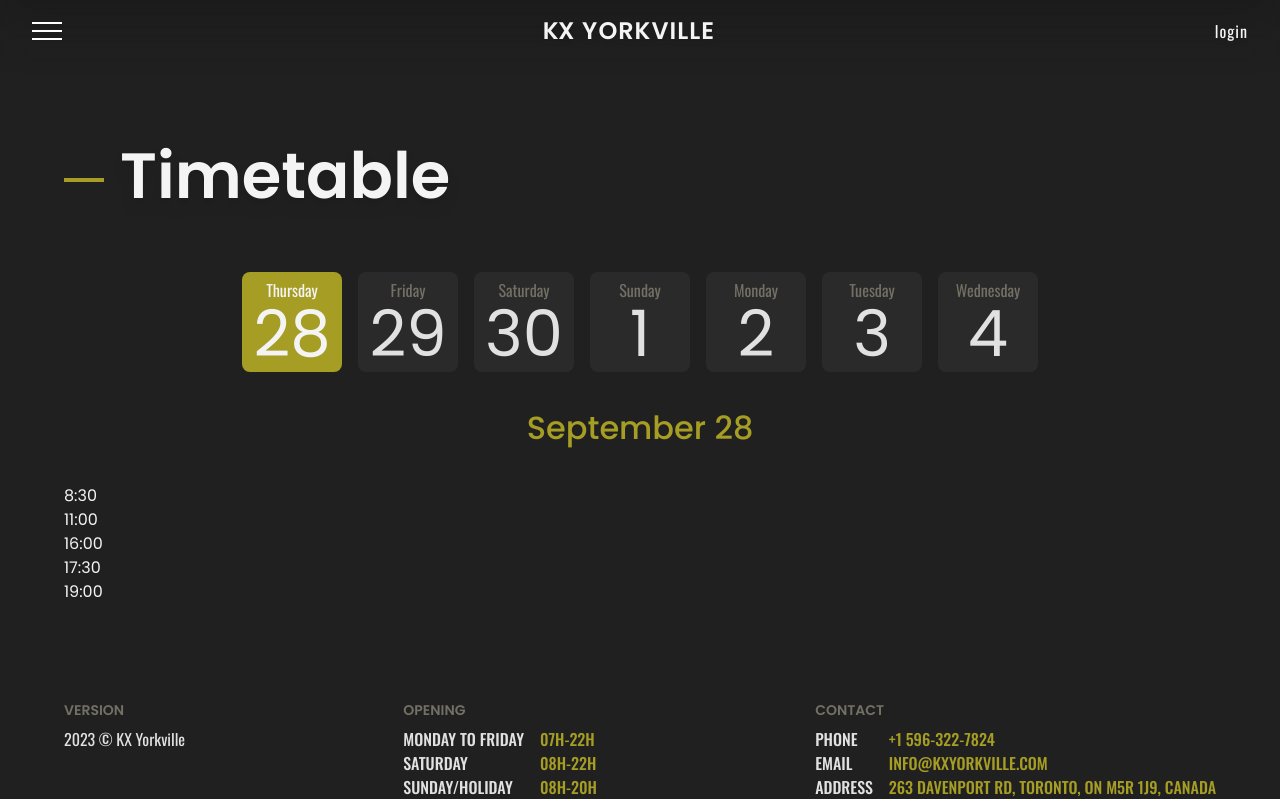
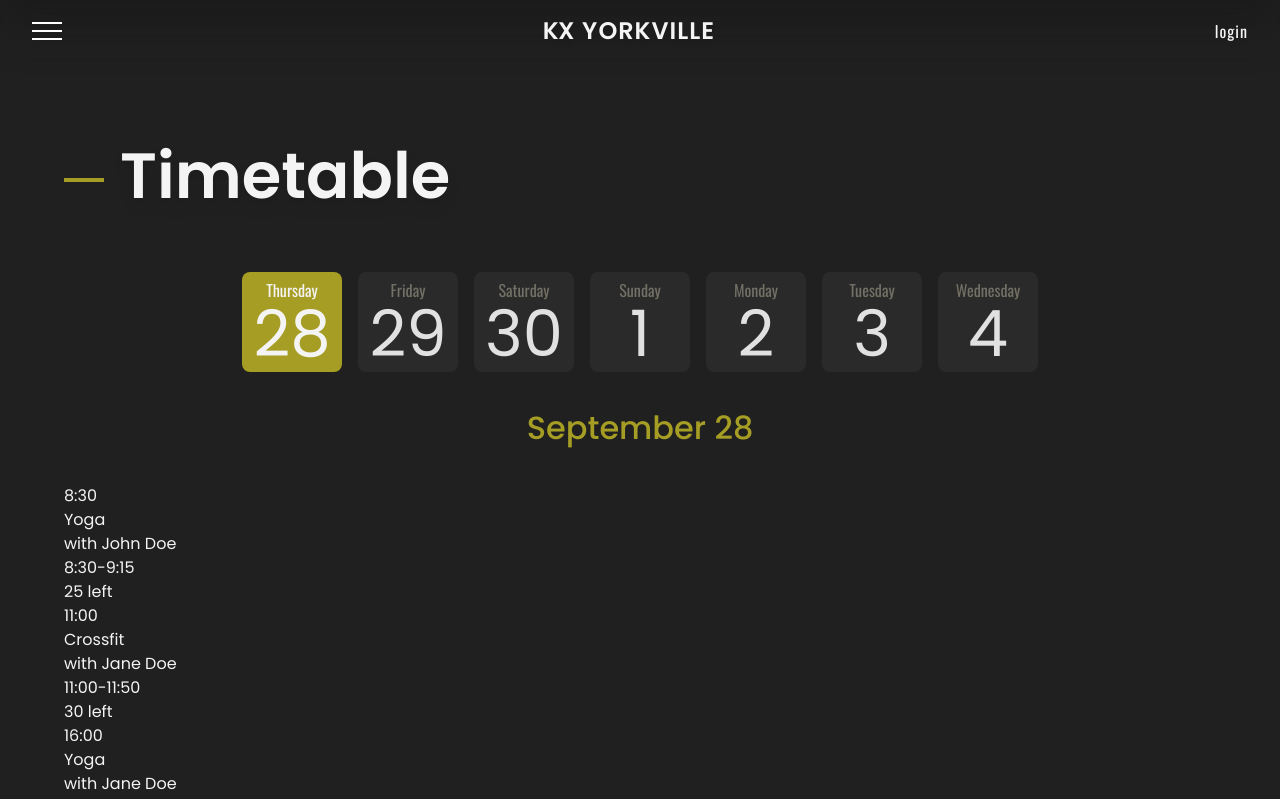
Before and after one commit to TLNRB/kxYorkville, a Vue app in the folder kxYorkville/: page /timetable in a window 1280 px wide. Shown: the top 799 px of the page. Built offline with nearby package versions, Linux system fonts and the light colour scheme.

Commit message:
database places added

```diff
--- a/kxYorkville/src/components/TimetablePage/Timetable.vue
+++ b/kxYorkville/src/components/TimetablePage/Timetable.vue
@@ -7,8 +7,14 @@ const { singleClass } = defineProps(['singleClass'])
   <section>
     <div>
       <p>{{ singleClass.from }}</p>
-      <div></div>
-      <div></div>
+      <div>
+        <p>{{ singleClass.name }}</p>
+        <p>with {{ singleClass.coach }}</p>
+      </div>
+      <div>
+        <p>{{ singleClass.from }}-{{ singleClass.to }}</p>
+        <p>{{ singleClass.size }} left</p>
+      </div>
     </div>
     <div></div>
   </section>
--- a/kxYorkville/src/data/timetableDB.js
+++ b/kxYorkville/src/data/timetableDB.js
@@ -8,28 +8,32 @@ const timetableDB = [
         name: 'Yoga',
         from: '9:00',
         to: '9:45',
-        coach: 'John Doe'
+        coach: 'John Doe',
+        size: 25
       },
       {
         id: 2,
         name: 'Crossfit',
         from: '12:00',
         to: '12:50',
-        coach: 'Jane Doe'
+        coach: 'Jane Doe',
+        size: 30
       },
       {
         id: 3,
         name: 'Crossfit',
         from: '15:00',
         to: '15:50',
-        coach: 'John Doe'
+        coach: 'John Doe',
+        size: 30
       },
       {
         id: 4,
         name: 'Boxing',
         from: '18:00',
         to: '19:00',
-        coach: 'John Doe'
+        coach: 'John Doe',
+        size: 20
       }
     ]
   },
@@ -42,28 +46,32 @@ const timetableDB = [
         name: 'Yoga',
         from: '9:00',
         to: '9:45',
-        coach: 'Jane Doe'
+        coach: 'Jane Doe',
+        size: 25
       },
       {
         id: 2,
         name: 'Crossfit',
         from: '11:00',
         to: '11:50',
-        coach: 'John Doe'
+        coach: 'John Doe',
+        size: 30
       },
       {
         id: 3,
         name: 'Crossfit',
         from: '15:00',
         to: '15:50',
-        coach: 'Jane Doe'
+        coach: 'Jane Doe',
+        size: 30
       },
       {
         id: 4,
         name: 'Boxing',
         from: '18:00',
         to: '19:00',
-        coach: 'John Doe'
+        coach: 'John Doe',
+        size: 20
       }
     ]
   },
@@ -76,28 +84,32 @@ const timetableDB = [
         name: 'Yoga',
         from: '8:30',
         to: '9:15',
-        coach: 'John Doe'
+        coach: 'John Doe',
+        size: 25
       },
       {
         id: 2,
         name: 'Crossfit',
         from: '12:00',
         to: '12:50',
-        coach: 'Jane Doe'
+        coach: 'Jane Doe',
+        size: 30
       },
       {
         id: 3,
         name: 'Yoga',
         from: '17:00',
         to: '17:45',
-        coach: 'Jane Doe'
+        coach: 'Jane Doe',
+        size: 25
       },
       {
         id: 4,
         name: 'Boxing',
         from: '19:00',
         to: '20:00',
-        coach: 'John Doe'
+        coach: 'John Doe',
+        size: 20
       }
     ]
   },
@@ -110,28 +122,32 @@ const timetableDB = [
         name: 'Yoga',
         from: '9:30',
         to: '10:15',
-        coach: 'John Doe'
+        coach: 'John Doe',
+        size: 25
       },
       {
         id: 2,
         name: 'Crossfit',
         from: '11:00',
         to: '11:50',
-        coach: 'Jane Doe'
+        coach: 'Jane Doe',
+        size: 30
       },
       {
         id: 3,
         name: 'Crossfit',
         from: '17:00',
         to: '17:50',
-        coach: 'John Doe'
+        coach: 'John Doe',
+        size: 30
       },
       {
         id: 4,
         name: 'Boxing',
         from: '18:30',
         to: '19:30',
-        coach: 'John Doe'
+        coach: 'John Doe',
+        size: 20
       }
     ]
   },
@@ -144,35 +160,40 @@ const timetableDB = [
         name: 'Yoga',
         from: '8:30',
         to: '9:15',
-        coach: 'John Doe'
+        coach: 'John Doe',
+        size: 25
       },
       {
         id: 2,
         name: 'Crossfit',
         from: '11:00',
         to: '11:50',
-        coach: 'Jane Doe'
+        coach: 'Jane Doe',
+        size: 30
       },
       {
         id: 3,
         name: 'Yoga',
         from: '16:00',
         to: '16:45',
-        coach: 'Jane Doe'
+        coach: 'Jane Doe',
+        size: 25
       },
       {
         id: 4,
         name: 'Crossfit',
         from: '17:30',
         to: '18:20',
-        coach: 'John Doe'
+        coach: 'John Doe',
+        size: 30
       },
       {
         id: 5,
         name: 'Boxing',
         from: '19:00',
         to: '20:00',
-        coach: 'John Doe'
+        coach: 'John Doe',
+        size: 20
       }
     ]
   },
@@ -185,28 +206,32 @@ const timetableDB = [
         name: 'Yoga',
         from: '9:30',
         to: '10:15',
-        coach: 'John Doe'
+        coach: 'John Doe',
+        size: 25
       },
       {
         id: 2,
         name: 'Crossfit',
         from: '14:00',
         to: '14:50',
-        coach: 'John Doe'
+        coach: 'John Doe',
+        size: 30
       },
       {
         id: 3,
         name: 'Crossfit',
         from: '17:00',
         to: '17:50',
-        coach: 'Jane Doe'
+        coach: 'Jane Doe',
+        size: 30
       },
       {
         id: 4,
         name: 'Boxing',
         from: '19:15',
         to: '20:15',
-        coach: 'John Doe'
+        coach: 'John Doe',
+        size: 20
       }
     ]
   },
@@ -219,28 +244,32 @@ const timetableDB = [
         name: 'Yoga',
         from: '10:00',
         to: '10:45',
-        coach: 'Jane Doe'
+        coach: 'Jane Doe',
+        size: 25
       },
       {
         id: 2,
         name: 'Crossfit',
         from: '13:00',
         to: '13:50',
-        coach: 'Jane Doe'
+        coach: 'Jane Doe',
+        size: 30
       },
       {
         id: 3,
         name: 'Yoga',
         from: '15:00',
         to: '15:45',
-        coach: 'Jane Doe'
+        coach: 'Jane Doe',
+        size: 25
       },
       {
         id: 4,
         name: 'Boxing',
         from: '17:45',
         to: '18:45',
-        coach: 'John Doe'
+        coach: 'John Doe',
+        size: 20
       }
     ]
   }
```
